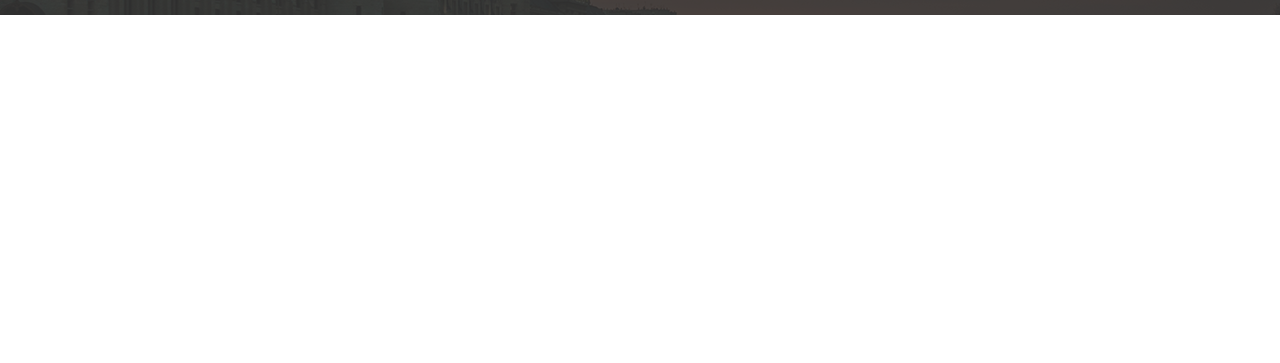
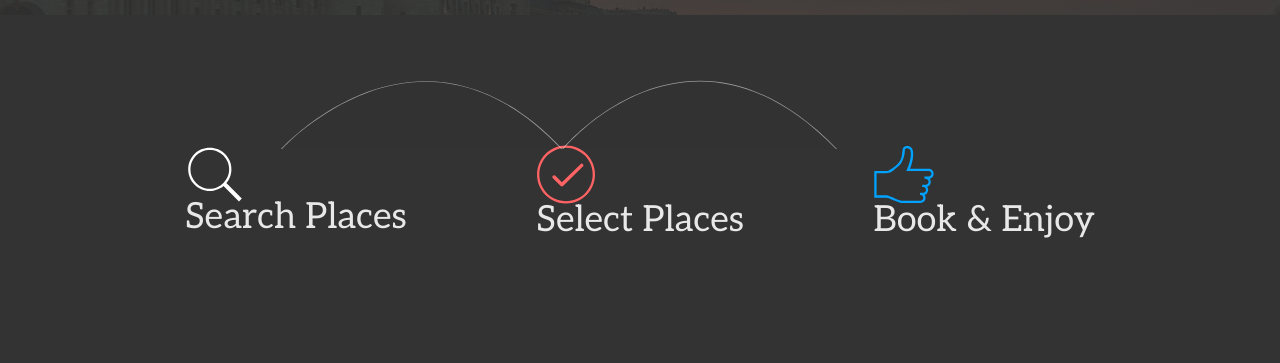
Before and after one commit to ZanaGuda/BHROMAON, a plain HTML site: page index.html in a window 1280 px wide. Shown: the part 1302-1665 px from the top of the page. Before the commit the page ends 1317 px from the top, so only its background shows below. Drawn offline with Linux system fonts and the light colour scheme.

Commit message:
book places

```diff
--- a/assets/styles/style.css
+++ b/assets/styles/style.css
@@ -328,3 +328,38 @@ table {
 .choose-us__images {
     margin-top: 211px;
 }
+.search-place {
+    background-color: #333;
+}
+
+.shapes {
+    position: absolute;
+    margin-top: -65px;
+    margin-left: 96px;
+    width: 556px;
+}
+
+.places-text {
+    font-family: 'Aleo';
+    font-style: normal;
+    font-weight: 400;
+    font-size: 36px;
+    line-height: 26px;
+    color: #E8E8E8;
+}
+
+.options {
+    width: 60px;
+    height: 59px;
+}
+
+.search-places__options {
+    display: flex;
+    justify-content: space-between;
+    padding: 130px;
+}
+
+.search-places {
+    display: flex;
+    flex-direction: column;
+}
--- a/index.html
+++ b/index.html
@@ -77,6 +77,25 @@
                 </div>
             </div>
         </section>
+        <section class="search-place">
+            <div class="container">
+                <div class="search-places__options">
+                    <img src="./assets/img/shape.svg" alt="" class="shapes">
+                    <div class="search-places">
+                        <img src="./assets/img/search.svg" alt="" class="options">
+                        <p class="places-text">Search Places</p>
+                    </div>
+                    <div class="select-places">
+                        <img src="./assets/img/select.svg" alt="" class="options">
+                        <p class="places-text">Select Places</p>
+                    </div>
+                    <div class="book">
+                        <img src="./assets/img/thumb-up.svg" alt="" class="options">
+                        <p class="places-text">Book & Enjoy</p>
+                    </div>
+                </div>
+            </div>
+        </section>
     </main>
 </body>
 </html>
```
Also changed, not shown: assets/img/select.svg (added), assets/img/shape.svg (added), assets/img/thumb-up.svg (added).
